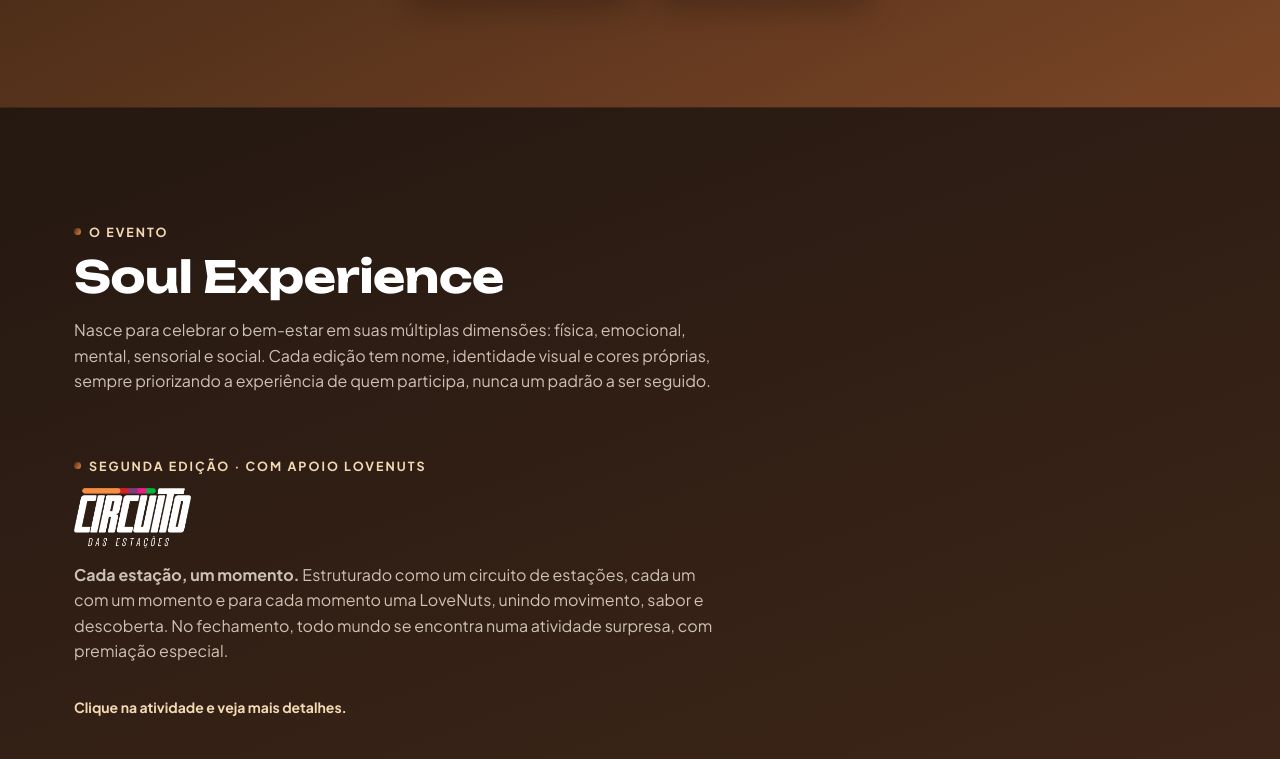
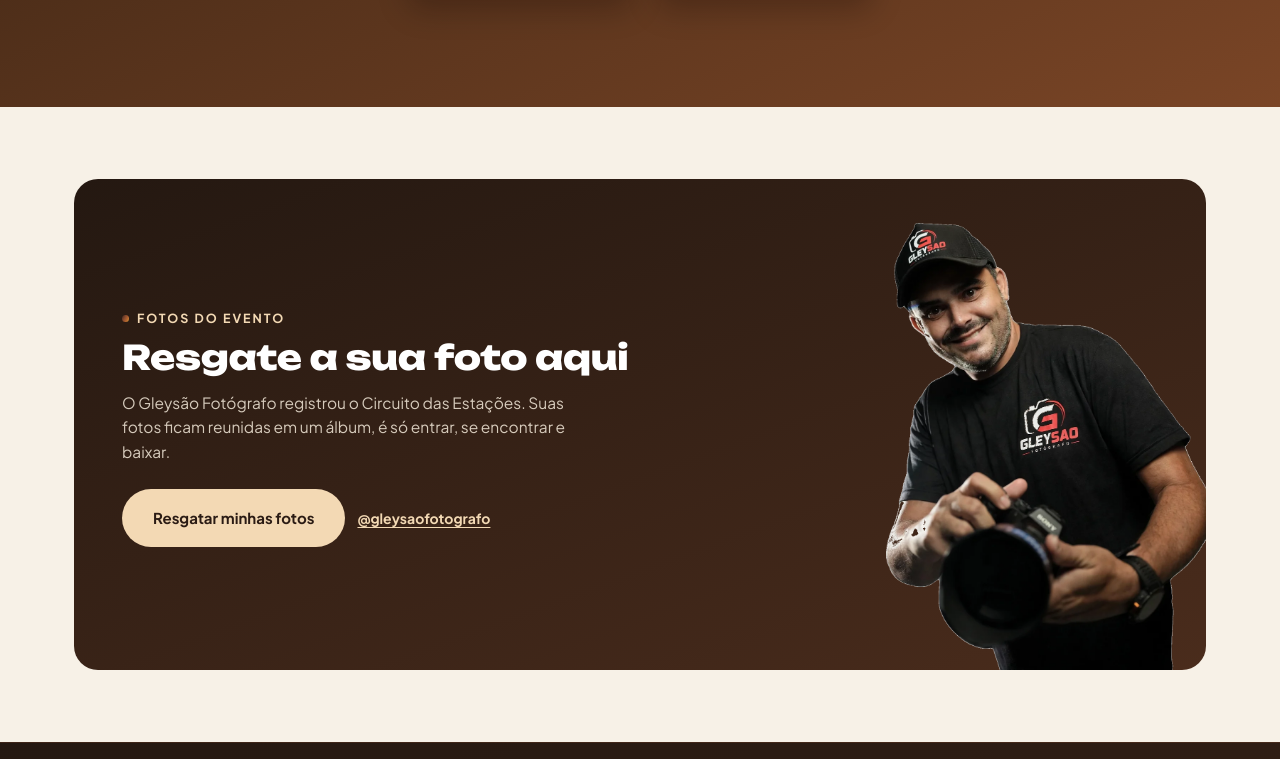
Before and after one commit to SOUVIVASSO/soul-experience, a plain HTML site: page index.html in a window 1280 px wide. Shown: the part 843-1602 px from the top of the page. Drawn offline with Linux system fonts and the light colour scheme.

Commit message:
Secao 'Resgate a sua foto' logo apos o topo, com link do album e foto do Gleysao Fotografo
Co-Authored-By: Claude Sonnet 5.5 <noreply@anthropic.com>

```diff
--- a/index.html
+++ b/index.html
@@ -797,6 +797,20 @@
   @media (max-width:640px){.cronograma-notes{grid-template-columns:1fr;}}
 
   /* ---------- COORDENACAO ---------- */
+  /* ===== Fotos do evento (Gleysão) ===== */
+  #fotos{padding-block:clamp(40px,6vw,72px);}
+  .fotos-card{display:grid;grid-template-columns:1fr minmax(0,320px);align-items:end;gap:clamp(20px,4vw,48px);background:linear-gradient(160deg,#241811 0%,#4A2C1C 100%);border-radius:24px;overflow:hidden;padding:clamp(24px,4vw,44px) 0 0 clamp(24px,4vw,48px);}
+  .fotos-photo{align-self:end;display:block;width:100%;max-width:320px;height:auto;margin:0 0 0 auto;}
+  .fotos-body{padding-bottom:clamp(24px,4vw,44px);align-self:center;}
+  .fotos-card .eyebrow{color:#F3D9B4;}
+  .fotos-card h2{margin:10px 0 0;font-family:'Unbounded',sans-serif;font-weight:800;font-size:clamp(22px,3vw,34px);line-height:1.12;letter-spacing:-.01em;color:#fff;}
+  .fotos-card p{margin:14px 0 0;max-width:460px;font-size:15.5px;line-height:1.6;color:rgba(250,240,225,.82);}
+  .fotos-actions{margin-top:24px;display:flex;flex-wrap:wrap;gap:12px;align-items:center;}
+  .fotos-card .btn-primary{background:#F3D9B4;color:#2A1B14;}
+  .fotos-card .btn-primary:hover{background:#fff;}
+  .fotos-ig{font-size:14px;font-weight:700;color:#F3D9B4;text-decoration:underline;text-underline-offset:3px;}
+  .fotos-ig:hover{color:#fff;}
+  @media (max-width:640px){.fotos-card{grid-template-columns:1fr;padding:26px 22px 0;gap:0;}.fotos-body{order:1;padding-bottom:22px;}.fotos-photo{order:2;max-width:250px;margin:0 -22px 0 auto;}.fotos-actions .btn{width:100%;justify-content:center;}}
   .coord-feature{margin-top:36px;display:flex;align-items:center;gap:28px;background:var(--ink);border-radius:20px;overflow:hidden;}
   .coord-feature img{width:220px;height:280px;object-fit:cover;flex-shrink:0;display:block;}
   .coord-feature .content{padding:24px 28px 24px 0;}
@@ -1618,6 +1632,24 @@ fbq('track','ViewContent',{content_ids:['soul-2a-edicao-ingresso'],content_type:
   <div class="bf-tape a"><div class="bf-tape-track"><span>BLACK FRIDAY</span><i>★</i><span>SOUL EXPERIENCE</span><i>★</i><span>R$ 69,99</span><i>★</i><span>SÓ ATÉ 19/11</span><i>★</i><span>BLACK FRIDAY</span><i>★</i><span>SOUL EXPERIENCE</span><i>★</i><span>R$ 69,99</span><i>★</i><span>SÓ ATÉ 19/11</span><i>★</i><span>BLACK FRIDAY</span><i>★</i><span>SOUL EXPERIENCE</span><i>★</i><span>R$ 69,99</span><i>★</i><span>SÓ ATÉ 19/11</span><i>★</i><span>BLACK FRIDAY</span><i>★</i><span>SOUL EXPERIENCE</span><i>★</i><span>R$ 69,99</span><i>★</i><span>SÓ ATÉ 19/11</span><i>★</i></div></div>
   <div class="bf-tape b"><div class="bf-tape-track"><span>CORRE</span><i>⚡</i><span>NÃO VAI TER MAIS</span><i>⚡</i><span>R$ 69,99</span><i>⚡</i><span>28 DE NOVEMBRO</span><i>⚡</i><span>CIRCUITO DAS ESTAÇÕES</span><i>⚡</i><span>CORRE</span><i>⚡</i><span>NÃO VAI TER MAIS</span><i>⚡</i><span>R$ 69,99</span><i>⚡</i><span>28 DE NOVEMBRO</span><i>⚡</i><span>CIRCUITO DAS ESTAÇÕES</span><i>⚡</i><span>CORRE</span><i>⚡</i><span>NÃO VAI TER MAIS</span><i>⚡</i><span>R$ 69,99</span><i>⚡</i><span>28 DE NOVEMBRO</span><i>⚡</i><span>CIRCUITO DAS ESTAÇÕES</span><i>⚡</i><span>CORRE</span><i>⚡</i><span>NÃO VAI TER MAIS</span><i>⚡</i><span>R$ 69,99</span><i>⚡</i><span>28 DE NOVEMBRO</span><i>⚡</i><span>CIRCUITO DAS ESTAÇÕES</span><i>⚡</i></div></div>
 </div>
+
+<!-- ================= FOTOS DO EVENTO ================= -->
+<section id="fotos">
+  <div class="wrap">
+    <div class="fotos-card">
+      <div class="fotos-body">
+        <span class="eyebrow">Fotos do evento</span>
+        <h2>Resgate a sua foto aqui</h2>
+        <p>O Gleysão Fotógrafo registrou o Circuito das Estações. Suas fotos ficam reunidas em um álbum, é só entrar, se encontrar e baixar.</p>
+        <div class="fotos-actions">
+          <a class="btn btn-primary" href="https://banlek.com/album/2be0fa" target="_blank" rel="noopener">Resgatar minhas fotos</a>
+          <a class="fotos-ig" href="https://www.instagram.com/gleysaofotografo/" target="_blank" rel="noopener">@gleysaofotografo</a>
+        </div>
+      </div>
+      <img class="fotos-photo" src="assets/team/gleysao-fotografo.webp" alt="Gleysão Fotógrafo segurando a câmera" width="320" height="447" loading="lazy">
+    </div>
+  </div>
+</section>
 
 <!-- ================= EVENTO / GRAO ================= -->
 <section id="evento" class="grao">
```
Also changed, not shown: assets/team/gleysao-fotografo.webp (added).
